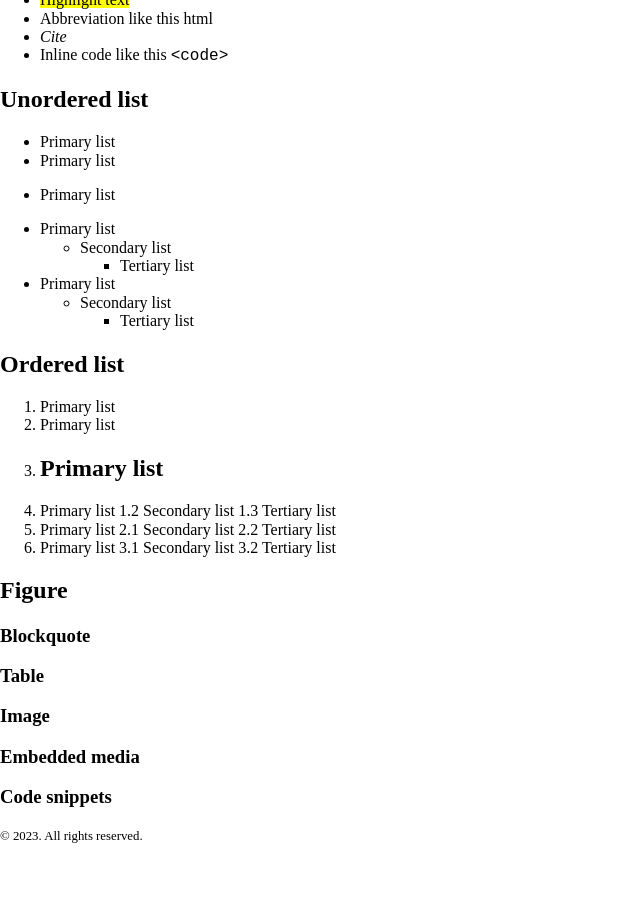
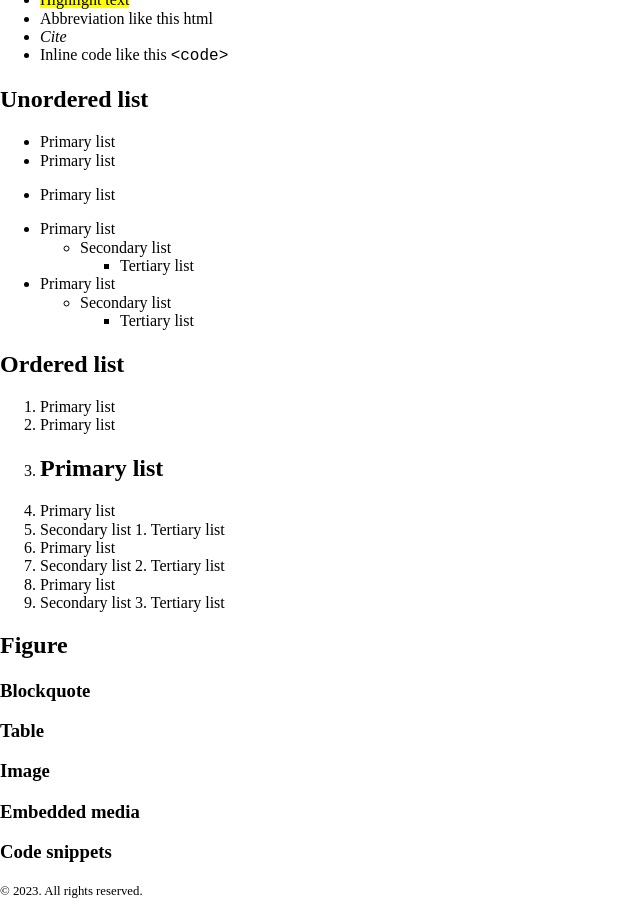
Before and after one commit to aflim/fleuron, a Jekyll site: the page built from styleguide.md, in a window 1280 px wide and 900 px high, scrolled down 710 px. Shown: the whole window, without its empty margins (0-640 px from the left). Built offline with Jekyll 4.4.1, drawn with Linux system fonts in a browser that asks for light colours; before the commit the page ends 1554 px from its top, so only the background shows below that.

Commit message:
Update styleguide.md

```diff
--- a/styleguide.md
+++ b/styleguide.md
@@ -44,14 +44,14 @@ The standard chunk of Lorem Ipsum used since the 1500s is reproduced below for t
 3. Primary list
 ---
 1. Primary list
-  1.2 Secondary list
-    1.3 Tertiary list
+  1. Secondary list
+    1. Tertiary list
 2. Primary list
-  2.1 Secondary list
-    2.2 Tertiary list
+  2. Secondary list
+    2. Tertiary list
 3. Primary list
-  3.1 Secondary list
-    3.2 Tertiary list
+  3. Secondary list
+    3. Tertiary list
 
 ## Figure
 ### Blockquote
```
